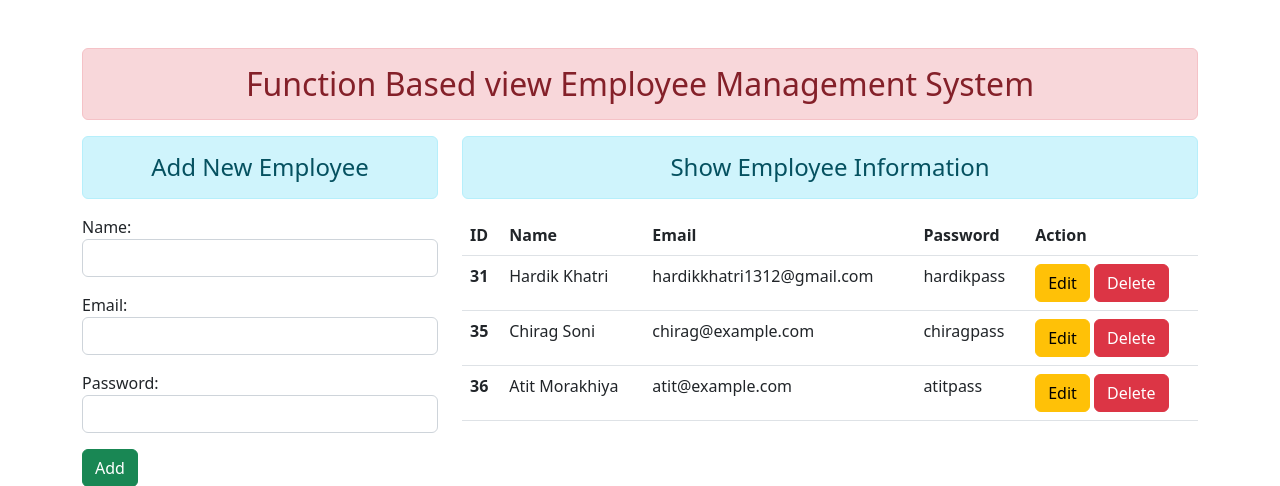
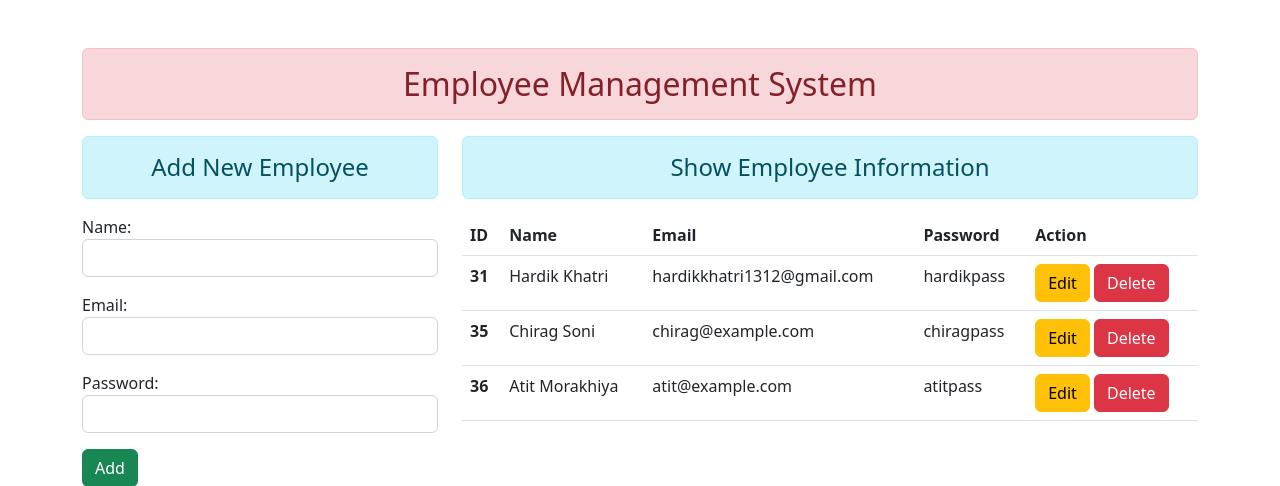
Before and after one commit to hardik1312/CrudProject01, a Django app: page / in a window 1280 px wide. Shown: the top 486 px of the page. Run offline with Django 4.2, Linux system fonts and the light colour scheme; data comes from the database, SQL or seed files in the repository; some libraries are stand-ins or nearby versions.

Commit message:
Changed name

```diff
--- a/enroll/templates/enroll/base.html
+++ b/enroll/templates/enroll/base.html
@@ -12,7 +12,7 @@
 <body>
 
     <div class="container mt-5">
-        <h2 class="text-center alert alert-danger">Function Based view Employee Management System</h2>
+        <h2 class="text-center alert alert-danger">Employee Management System</h2>
 
         {% block content %} {% endblock content %}
     </div>
```
